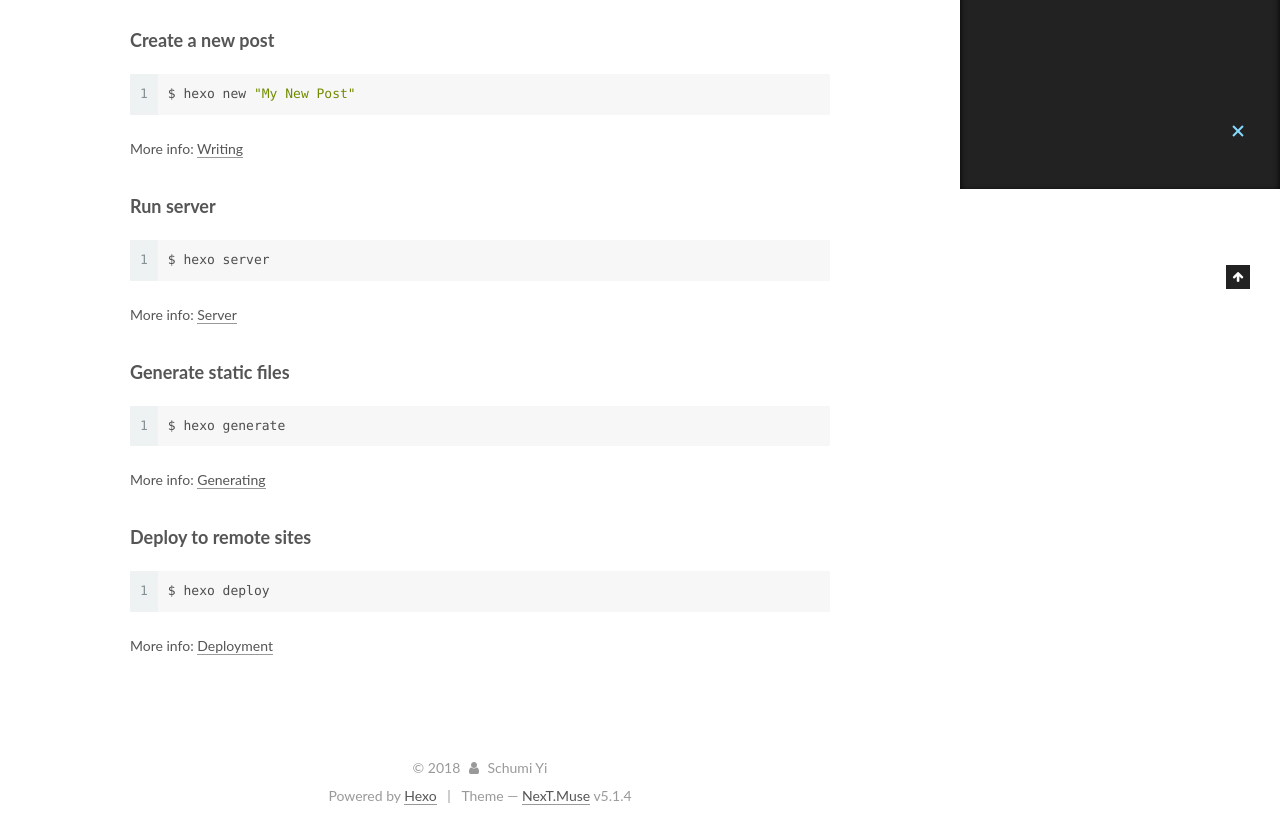
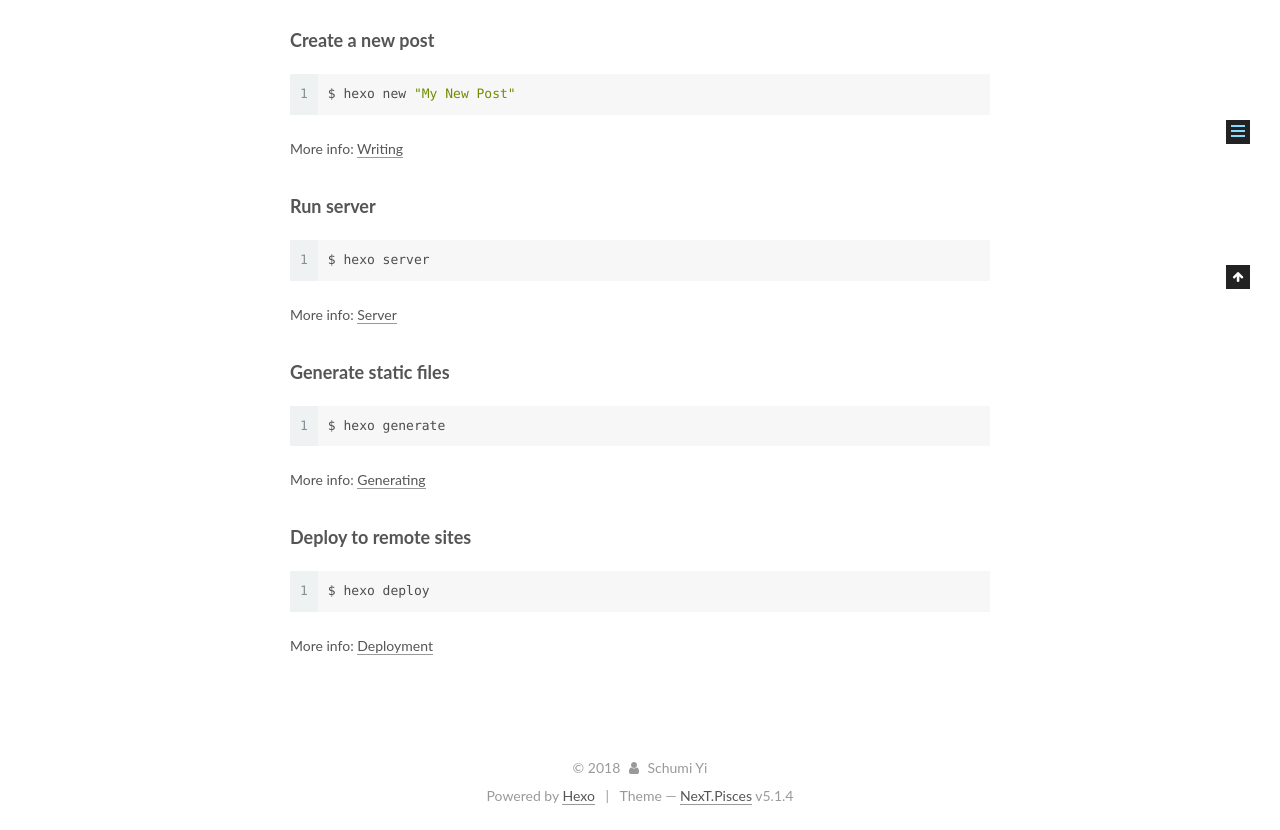
Before and after one commit to schumiyi/schumiyi.github.io, a plain HTML site: page 2018/11/04/hello-world/index.html in a window 1280 px wide. Shown: the part 611-1441 px from the top of the page. Drawn offline with Linux system fonts and the light colour scheme.

Commit message:
Site updated: 2018-11-06 15:57:27

```diff
--- a/2018/11/04/hello-world/index.html
+++ b/2018/11/04/hello-world/index.html
@@ -5,7 +5,7 @@
 
 
 
-<html class="theme-next muse use-motion" lang="">
+<html class="theme-next pisces use-motion" lang="">
 <head><meta name="generator" content="Hexo 3.8.0">
   <meta charset="UTF-8">
 <meta http-equiv="X-UA-Compatible" content="IE=edge">
@@ -98,7 +98,7 @@
   var NexT = window.NexT || {};
   var CONFIG = {
     root: '/',
-    scheme: 'Muse',
+    scheme: 'Pisces',
     version: '5.1.4',
     sidebar: {"position":"left","display":"post","offset":12,"b2t":false,"scrollpercent":false,"onmobile":false},
     fancybox: true,
@@ -477,7 +477,7 @@
 
 
 
-  <div class="theme-info">Theme &mdash; <a class="theme-link" target="_blank" href="https://github.com/iissnan/hexo-theme-next">NexT.Muse</a> v5.1.4</div>
+  <div class="theme-info">Theme &mdash; <a class="theme-link" target="_blank" href="https://github.com/iissnan/hexo-theme-next">NexT.Pisces</a> v5.1.4</div>
 
 
 
@@ -578,6 +578,13 @@
 
 
 
+  <script type="text/javascript" src="/js/src/affix.js?v=5.1.4"></script>
+
+  <script type="text/javascript" src="/js/src/schemes/pisces.js?v=5.1.4"></script>
+
+
+
+
   <script type="text/javascript" src="/js/src/scrollspy.js?v=5.1.4"></script>
 <script type="text/javascript" src="/js/src/post-details.js?v=5.1.4"></script>
 
```
Also changed, not shown: archives/2018/11/index.html (+10 -3 lines), archives/2018/index.html (+10 -3 lines), archives/index.html (+10 -3 lines), index.html (+10 -3 lines).
